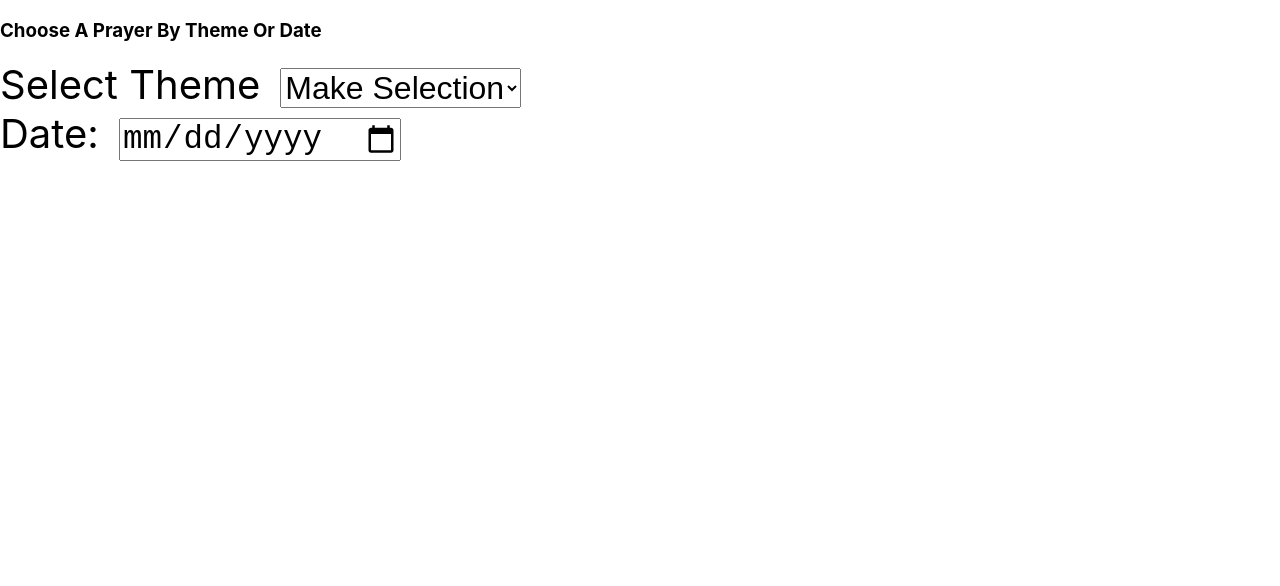
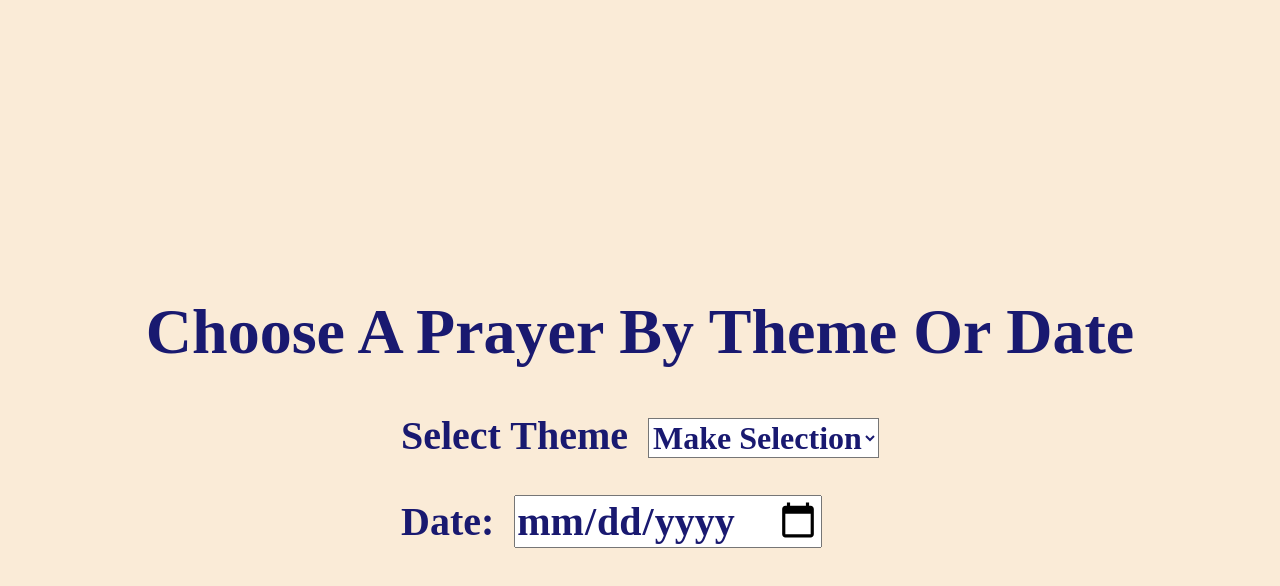
Before and after one commit to wlavery22/rosary, a React (Create React App) app: page /select in a window 1280 px wide. Shown: the top 586 px of the page. Built offline with nearby package versions, Linux system fonts and the light colour scheme; no server answers.

Commit message:
Add styling

```diff
--- a/src/components/HomePage/HomePage.css
+++ b/src/components/HomePage/HomePage.css
@@ -20,7 +20,7 @@ h1 {
 
 a:-webkit-any-link {
   color: navy;
-  cursor: pointer;
+  /* cursor: pointer; */
   text-decoration: underline;
   font-family: cursive;
   font-size: 2.5em;
--- a/src/components/HomePage/HomePage.js
+++ b/src/components/HomePage/HomePage.js
@@ -9,7 +9,7 @@ return (
     <h1 className="title">Welcome to Daily Prayer App</h1>
     <PrayerCard prayer={dailyPrayer} />
     <Link to="/select">
-      <br></br>
+      {/* <br></br> */}
       <br></br>
       <button className="select-prayer">Select Prayer</button>
     </Link>
--- a/src/components/PrayerCard/PrayerCard.css
+++ b/src/components/PrayerCard/PrayerCard.css
@@ -0,0 +1,19 @@
+.prayer-card {
+  display: flex;
+  flex-Direction: column;
+  align-Items: center;
+  justify-Content: center;
+  height: 100vh;
+  background-color: paleturquoise;
+}
+
+p {
+  display: block;
+  margin-block-start: 1em;
+  margin-block-end: 1em;
+  margin-inline-start: 0px;
+  margin-inline-end: 0px;
+  font-weight: bold;
+  font-family: cursive;
+  font-size: 2em;
+}
--- a/src/components/PrayerPage/PrayerPage.css
+++ b/src/components/PrayerPage/PrayerPage.css
@@ -0,0 +1,42 @@
+.prayer-page {
+  display: flex;
+  flex-Direction: column;
+  align-Items: center;
+  justify-Content: center;
+  height: 100vh;
+  background-color: paleturquoise;
+}
+
+button {
+  appearance: auto;
+  font-size: 1.25em;
+  font-family: cursive;
+  font-weight: bold;
+  text-rendering: auto;
+  color: black;
+  letter-spacing: normal;
+  word-spacing: normal;
+  line-height: normal;
+  text-transform: none;
+  text-indent: 0px;
+  text-shadow: none;
+  display: inline-block;
+  text-align: center;
+  align-items: flex-start;
+  cursor: default;
+  box-sizing: border-box;
+  background-color: papayawhip;
+  margin: 0em;
+  padding-block: 1px;
+  padding-inline: 6px;
+  border-width: 2px;
+  border-style: outset;
+  border-color: buttonborder;
+  border-image: initial;
+  transition: background-color 0.3s ease;
+}
+
+button:hover {
+  background-color: papayawhip;
+  color: black;
+ }
--- a/src/components/SelectPage/SelectPage.css
+++ b/src/components/SelectPage/SelectPage.css
@@ -0,0 +1,78 @@
+.select-page {
+  display: flex;
+  flex-Direction: column;
+  align-Items: center;
+  justify-Content: center;
+  height: 100vh;
+  background-color: antiquewhite;
+  font-family: cursive;
+  font-weight: bold;
+}
+
+h3 {
+  color:midnightblue;
+  display: block;
+  font-size: 4em;
+  margin-block-start: 0.67em;
+  margin-block-end: 0.67em;
+  margin-inline-start: 0px;
+  margin-inline-end: 0px;
+  font-weight: bold;
+  font-family: cursive;
+}
+
+.theme-label {
+  font-size: 2.5em;
+  padding-right: 20px;
+  font-family: cursive;
+  font-weight: bold;
+  color: midnightblue;
+}
+
+.date-label {
+  font-size: 2.5em;
+  padding-right: 20px;
+  font-family: cursive;
+  font-weight: bold;
+  color: midnightblue;
+}
+
+input[type="date" i] {
+  font-family: cursive;
+  font-weight: bold;
+  color: midnightblue;
+  padding-inline-start: 1px;
+  cursor: default;
+  align-items: center;
+  display: inline-flex;
+  overflow: hidden;
+  padding: 0px;
+}
+
+select {
+  font-weight: bold;
+  font-family: cursive;
+  text-rendering: auto;
+  color: midnightblue;
+  letter-spacing: normal;
+  word-spacing: normal;
+  line-height: normal;
+  text-transform: none;
+  text-indent: 0px;
+  text-shadow: none;
+  display: inline-block;
+  text-align: start;
+  appearance: auto;
+  box-sizing: border-box;
+  align-items: center;
+  -webkit-rtl-ordering: logical;
+  background-color: field;
+  cursor: default;
+  margin: 0em;
+  white-space: pre;
+  border-width: 1px;
+  border-style: solid;
+  border-color: -internal-light-dark(rgb(118, 118, 118), rgb(133, 133, 133));
+  border-image: initial;
+  border-radius: 0px;
+}
--- a/src/components/SelectPage/SelectPage.js
+++ b/src/components/SelectPage/SelectPage.js
@@ -11,6 +11,8 @@ function SelectPage({ setTheme, setDate, setPrayer }) {
       <h3>Choose A Prayer By Theme Or Date</h3>
       <div className="choose-theme-menu">
         <ThemeMenu className="select-theme" setPrayer={setPrayer} setTheme={setTheme} setDate={setDate}/>
+        <br></br>
+        <br></br>
         <WeekDayMenu className="select-day" setPrayer={setPrayer} setDate={setDate} setTheme={setTheme}/>
         {/* <Link className="to-prayer-page" to="/prayer">
           <button className="theme-btn">Submit Theme</button>
```
Also changed, not shown: src/components/App/App.css (+4 -4 lines).
